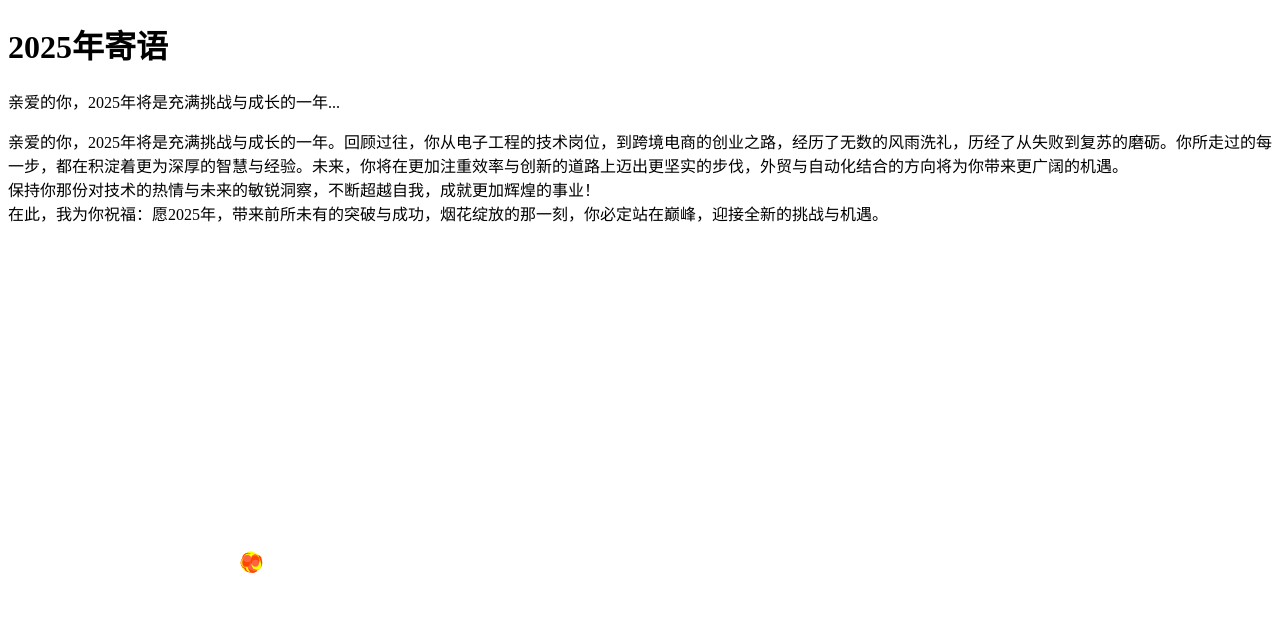
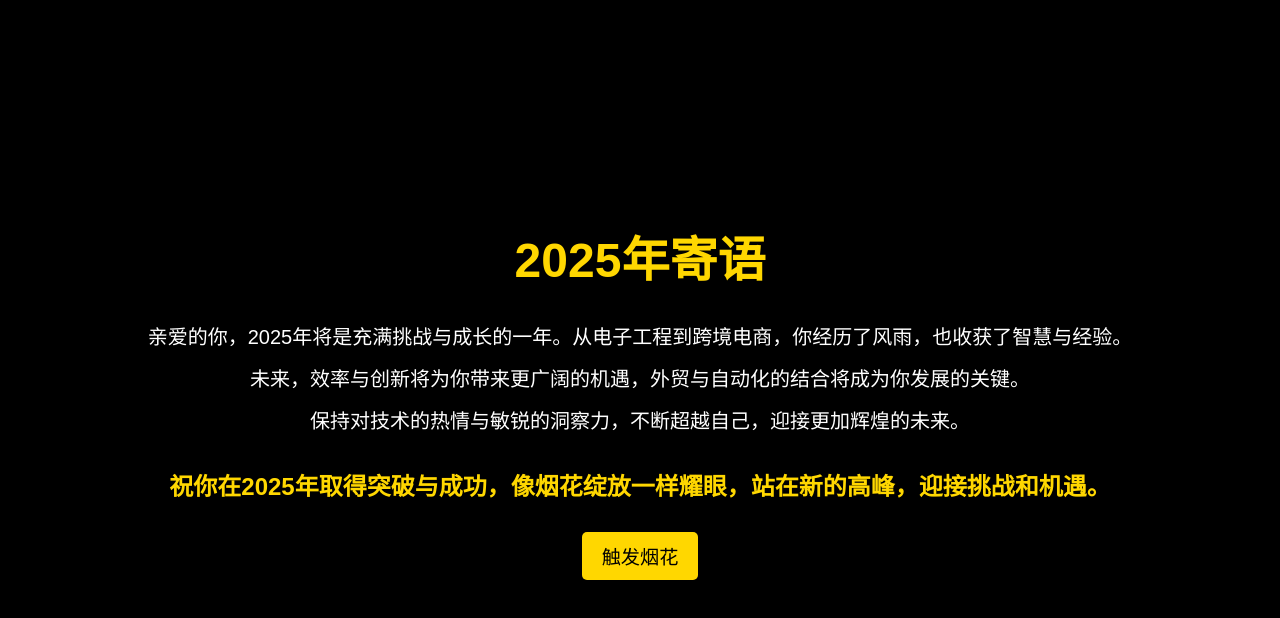
Before and after one commit to Ethannoma27/Wishes-to-2025, a plain HTML site: page index.html in a window 1280 px wide. Drawn offline with Linux system fonts and the light colour scheme.

Commit message:
Add files via upload

```diff
--- /dev/null
+++ b/fireworks.js
@@ -0,0 +1,123 @@
+(function() {
+    // 检查浏览器是否支持 Canvas
+    if (!document.createElement('canvas').getContext) {
+        console.log('浏览器不支持 Canvas，烟花效果无法显示');
+        return;
+    }
+
+    // 获取页面的画布元素
+    const canvas = document.createElement('canvas');
+    canvas.id = 'fireworksCanvas';
+    document.body.appendChild(canvas);
+
+    const ctx = canvas.getContext('2d');
+
+    // 设置画布大小
+    canvas.width = window.innerWidth;
+    canvas.height = window.innerHeight;
+
+    // 定义火花效果类
+    class Firework {
+        constructor(x, y, color) {
+            this.x = x;
+            this.y = y;
+            this.color = color;
+            this.size = Math.random() * 3 + 2; // 火花大小
+            this.speed = Math.random() * 5 + 2; // 火花速度
+            this.angle = Math.random() * Math.PI * 2; // 方向
+            this.velocityX = Math.cos(this.angle) * this.speed; // X轴速度
+            this.velocityY = Math.sin(this.angle) * this.speed; // Y轴速度
+            this.life = Math.random() * 100 + 50; // 火花生命周期
+        }
+
+        update() {
+            // 更新火花的位置和速度
+            this.x += this.velocityX;
+            this.y += this.velocityY;
+            this.velocityY += 0.05; // 模拟重力
+            this.life -= 1; // 火花生命减少
+        }
+
+        draw() {
+            // 绘制火花
+            ctx.beginPath();
+            ctx.arc(this.x, this.y, this.size, 0, Math.PI * 2);
+            ctx.fillStyle = this.color;
+            ctx.fill();
+        }
+    }
+
+    // 烟花效果函数
+    function createFireworks() {
+        const fireworks = [];
+        const colors = ['#FF5733', '#FFD700', '#C71585', '#87CEEB', '#32CD32']; // 烟花的颜色
+
+        // 将烟花随机生成在页面的上方和四周
+        for (let i = 0; i < 100; i++) {
+            let x, y;
+
+            // 通过判断生成位置，来确保烟花出现在上方或四周
+            const side = Math.floor(Math.random() * 4); // 生成 0 到 3 之间的数字
+            if (side === 0) {
+                // 上方
+                x = Math.random() * canvas.width;
+                y = Math.random() * 50; // 在上方的 50 像素范围内
+            } else if (side === 1) {
+                // 左边
+                x = Math.random() * 50; // 在左边的 50 像素范围内
+                y = Math.random() * canvas.height;
+            } else if (side === 2) {
+                // 右边
+                x = canvas.width - Math.random() * 50; // 在右边的 50 像素范围内
+                y = Math.random() * canvas.height;
+            } else {
+                // 下方
+                x = Math.random() * canvas.width;
+                y = canvas.height - Math.random() * 50; // 在下方的 50 像素范围内
+            }
+
+            const color = colors[Math.floor(Math.random() * colors.length)];
+            fireworks.push(new Firework(x, y, color));
+        }
+
+        // 动画循环
+        function animateFireworks() {
+            ctx.clearRect(0, 0, canvas.width, canvas.height); // 清除画布
+
+            // 更新和绘制每个火花
+            fireworks.forEach((firework, index) => {
+                firework.update();
+                firework.draw();
+
+                // 删除生命周期结束的火花
+                if (firework.life <= 0) {
+                    fireworks.splice(index, 1);
+                }
+            });
+
+            // 如果仍有火花，继续绘制
+            if (fireworks.length > 0) {
+                requestAnimationFrame(animateFireworks);
+            } else {
+                canvas.remove(); // 动画结束后移除画布
+            }
+        }
+
+        animateFireworks(); // 启动动画
+    }
+
+    // 页面滚动或点击触发烟花
+    window.addEventListener('scroll', () => {
+        if (window.scrollY > 100) {
+            createFireworks();
+        }
+    });
+
+    // 按钮点击触发烟花
+    const fireworksButton = document.getElementById('fireworksButton');
+    if (fireworksButton) {
+        fireworksButton.addEventListener('click', () => {
+            createFireworks();
+        });
+    }
+})();
--- a/index.html
+++ b/index.html
@@ -3,28 +3,37 @@
 <head>
     <meta charset="UTF-8">
     <meta name="viewport" content="width=device-width, initial-scale=1.0">
+    <meta http-equiv="X-UA-Compatible" content="ie=edge">
     <title>2025年寄语</title>
-    <link rel="stylesheet" href="styles.css">
+    <link rel="stylesheet" href="style.css">
 </head>
 <body>
     <div class="container">
-        <div class="title">
+        <header>
             <h1>2025年寄语</h1>
-            <p>亲爱的你，2025年将是充满挑战与成长的一年...</p>
-        </div>
-        <div class="message">
-            <p>
-                亲爱的你，2025年将是充满挑战与成长的一年。回顾过往，你从电子工程的技术岗位，到跨境电商的创业之路，经历了无数的风雨洗礼，历经了从失败到复苏的磨砺。你所走过的每一步，都在积淀着更为深厚的智慧与经验。未来，你将在更加注重效率与创新的道路上迈出更坚实的步伐，外贸与自动化结合的方向将为你带来更广阔的机遇。
-                <br>
-                保持你那份对技术的热情与未来的敏锐洞察，不断超越自我，成就更加辉煌的事业！
-                <br>
-                在此，我为你祝福：愿2025年，带来前所未有的突破与成功，烟花绽放的那一刻，你必定站在巅峰，迎接全新的挑战与机遇。
-            </p>
-        </div>
+        </header>
+
+        <main>
+            <section class="message">
+                <p>亲爱的你，2025年将是充满挑战与成长的一年。从电子工程到跨境电商，你经历了风雨，也收获了智慧与经验。</p>
+                <p>未来，效率与创新将为你带来更广阔的机遇，外贸与自动化的结合将成为你发展的关键。</p>
+                <p>保持对技术的热情与敏锐的洞察力，不断超越自己，迎接更加辉煌的未来。</p>
+            </section>
+
+            <section class="blessing">
+                <p>祝你在2025年取得突破与成功，像烟花绽放一样耀眼，站在新的高峰，迎接挑战和机遇。</p>
+            </section>
+        </main>
+
+        <footer>
+            <button id="fireworksButton">触发烟花</button>
+        </footer>
     </div>
 
-    <canvas id="fireworks"></canvas>
+    <!-- Canvas 用于显示烟花 -->
+    <canvas id="fireworksCanvas"></canvas>
 
+    <script src="fireworks.js"></script>
     <script src="script.js"></script>
 </body>
 </html>
--- a/script.js
+++ b/script.js
@@ -1,64 +1,87 @@
-// 烟花动画代码
-const canvas = document.getElementById('fireworks');
+document.addEventListener('DOMContentLoaded', () => {
+    const fireworksButton = document.getElementById('fireworksButton');
+
+    // 按钮点击触发烟花效果
+    fireworksButton.addEventListener('click', () => {
+      createFireworks();
+    });
+
+    // 页面滚动触发烟花效果
+    window.addEventListener('scroll', () => {
+      if (window.scrollY > 100) {
+        createFireworks();
+      }
+    });
+
+    // 烟花效果的实现
+    function createFireworks() {
+      const canvas = document.createElement('canvas');
+      canvas.id = 'fireworksCanvas';
+      canvas.width = window.innerWidth;
+      canvas.height = window.innerHeight;
+      document.body.appendChild(canvas);
+
       const ctx = canvas.getContext('2d');
 
-canvas.width = window.innerWidth;
-canvas.height = window.innerHeight;
-
-let particles = [];
-
-function Particle(x, y, color, size, speed) {
+      // 火花效果类
+      class Firework {
+        constructor(x, y, color) {
           this.x = x;
           this.y = y;
           this.color = color;
-    this.size = size;
-    this.speed = speed;
-    this.angle = Math.random() * 2 * Math.PI;
-    this.velocityX = Math.cos(this.angle) * speed;
-    this.velocityY = Math.sin(this.angle) * speed;
-    this.life = 100;
+          this.size = Math.random() * 3 + 2;
+          this.speed = Math.random() * 5 + 2;
+          this.angle = Math.random() * Math.PI * 2;
+          this.velocityX = Math.cos(this.angle) * this.speed;
+          this.velocityY = Math.sin(this.angle) * this.speed;
+          this.life = Math.random() * 100 + 50;
         }
 
-Particle.prototype.update = function() {
+        update() {
           this.x += this.velocityX;
           this.y += this.velocityY;
-    this.size *= 0.96;
-    this.life -= 2;
-};
+          this.velocityY += 0.05; // 模拟重力
+          this.life -= 1;
+        }
 
-Particle.prototype.draw = function() {
+        draw() {
           ctx.beginPath();
-    ctx.arc(this.x, this.y, this.size, 0, 2 * Math.PI);
+          ctx.arc(this.x, this.y, this.size, 0, Math.PI * 2);
           ctx.fillStyle = this.color;
           ctx.fill();
-};
-
-function createFirework(x, y) {
-    const colors = ['#FF4500', '#FF6347', '#FFD700', '#FFFF00'];
-    for (let i = 0; i < 100; i++) {
-        particles.push(new Particle(x, y, colors[Math.floor(Math.random() * colors.length)], 3 + Math.random() * 3, 3 + Math.random() * 3));
         }
       }
 
-function animate() {
+      const fireworks = [];
+      const colors = ['#FF5733', '#FFD700', '#C71585', '#87CEEB', '#32CD32'];
+
+      // 创建烟花
+      for (let i = 0; i < 100; i++) {
+        const x = Math.random() * canvas.width;
+        const y = Math.random() * canvas.height;
+        const color = colors[Math.floor(Math.random() * colors.length)];
+        fireworks.push(new Firework(x, y, color));
+      }
+
+      // 动画循环
+      function animateFireworks() {
         ctx.clearRect(0, 0, canvas.width, canvas.height);
+        fireworks.forEach((firework, index) => {
+          firework.update();
+          firework.draw();
 
-    particles.forEach((particle, index) => {
-        particle.update();
-        particle.draw();
-        if (particle.life <= 0) {
-            particles.splice(index, 1);
+          if (firework.life <= 0) {
+            fireworks.splice(index, 1);
           }
         });
 
-    requestAnimationFrame(animate);
+        if (fireworks.length > 0) {
+          requestAnimationFrame(animateFireworks);
+        } else {
+          canvas.remove(); // 动画结束后移除画布
+        }
       }
 
-// 在页面加载时生成烟花
-setInterval(() => {
-    const x = Math.random() * canvas.width;
-    const y = Math.random() * canvas.height / 2;
-    createFirework(x, y);
-}, 1000);
-
-animate();
+      animateFireworks();
+    }
+  });
--- a/style.css
+++ b/style.css
@@ -1,4 +1,4 @@
-/* 页面基本样式 */
+/* 基本样式 */
 * {
   margin: 0;
   padding: 0;
@@ -7,50 +7,82 @@
 
 body {
   font-family: 'Arial', sans-serif;
-  background: linear-gradient(135deg, rgba(255, 153, 51, 1) 0%, rgba(255, 255, 255, 0.6) 100%);
-  color: #333;
+  background-color: #000;
+  color: white;
+  overflow-x: hidden;
+  position: relative;
+  height: 100vh;
+  margin: 0;
+}
+
+/* 容器 */
+.container {
   display: flex;
+  flex-direction: column;
   justify-content: center;
   align-items: center;
-  height: 100vh;
-  overflow: hidden;
+  text-align: center;
+  height: 100%;
 }
 
-.container {
-  text-align: center;
-  z-index: 10;
-  position: relative;
+/* 标题 */
+header h1 {
+  font-size: 3rem;
+  color: #FFD700;
+  margin-bottom: 20px;
+  animation: fadeIn 3s ease-in-out;
 }
 
-h1 {
-  font-size: 3rem;
-  color: #FF4500; /* 烟火橙色 */
-  margin-bottom: 20px;
-  font-weight: bold;
+/* 主要信息 */
+.message p {
+  font-size: 1.25rem;
+  margin: 10px 0;
+  line-height: 1.6;
 }
 
-.message p {
-  font-size: 1.2rem;
-  line-height: 1.6;
-  color: #333;
-  max-width: 800px;
-  margin: 0 auto;
+/* 祝福信息 */
+.blessing p {
+  font-size: 1.5rem;
+  margin-top: 30px;
+  font-weight: bold;
+  color: #FFD700;
+  animation: fadeIn 3s ease-in-out 1s;
 }
 
-/* 添加渐变和动画效果 */
-.title p {
-  font-size: 1.5rem;
-  color: #FF6347;
-  font-style: italic;
-  margin-top: 10px;
+/* 按钮 */
+footer button {
+  background-color: #FFD700;
+  color: #000;
+  padding: 10px 20px;
+  font-size: 1.2rem;
+  border: none;
+  cursor: pointer;
+  border-radius: 5px;
+  margin-top: 30px;
+  transition: background-color 0.3s;
 }
 
-/* 让烟花动画的画布适应屏幕 */
-canvas {
+footer button:hover {
+  background-color: #FFA500;
+}
+
+/* 页面渐现动画 */
+@keyframes fadeIn {
+  0% {
+      opacity: 0;
+      transform: translateY(20px);
+  }
+  100% {
+      opacity: 1;
+      transform: translateY(0);
+  }
+}
+
+/* 烟花 Canvas */
+#fireworksCanvas {
   position: absolute;
   top: 0;
   left: 0;
-  width: 100%;
-  height: 100%;
-  z-index: 1;
+  pointer-events: none; /* 确保画布不会影响用户交互 */
+  z-index: 10; /* 确保烟花在内容上方 */
 }
```
Lines whose indentation alone changed are shown as unchanged.
